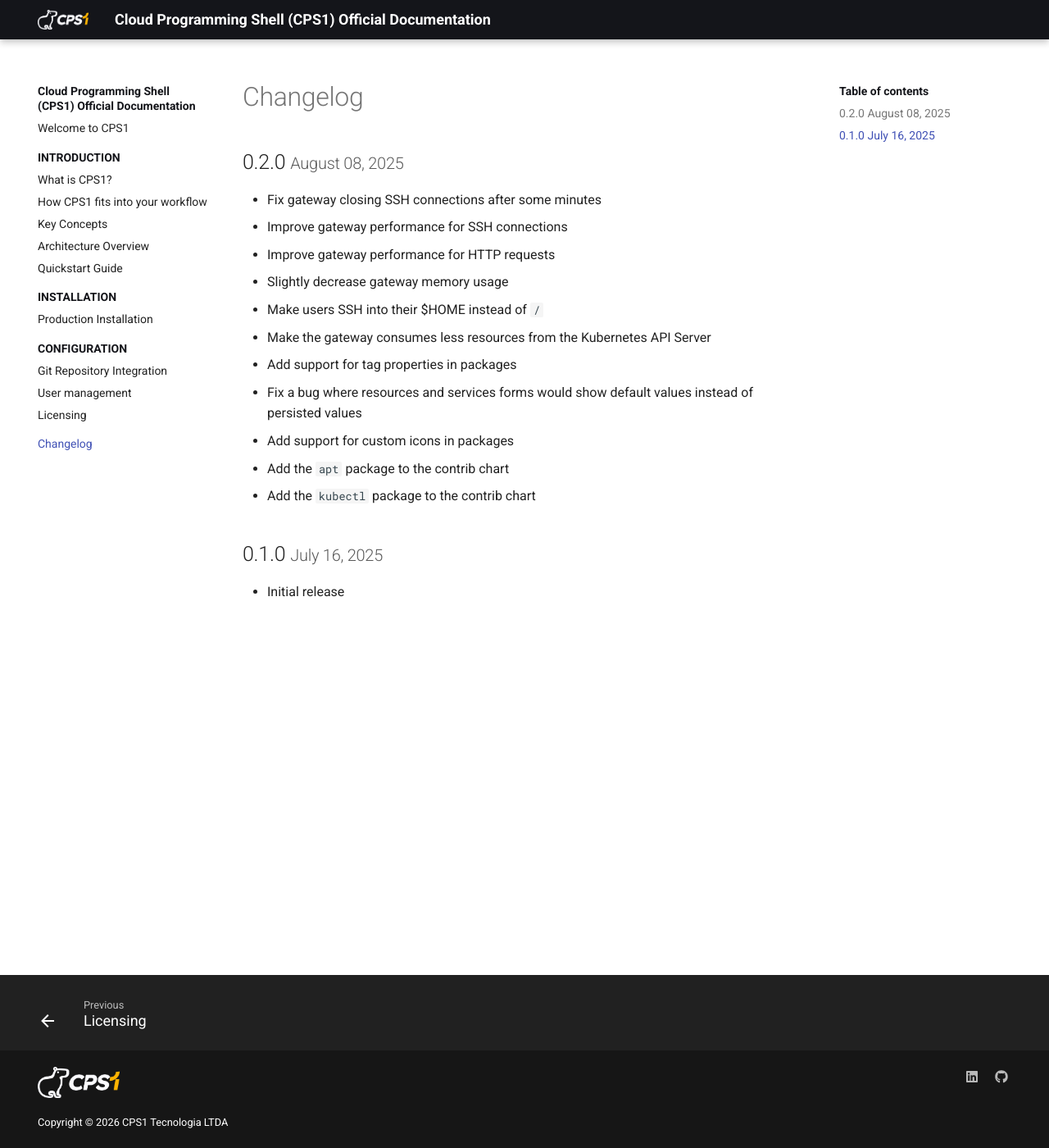
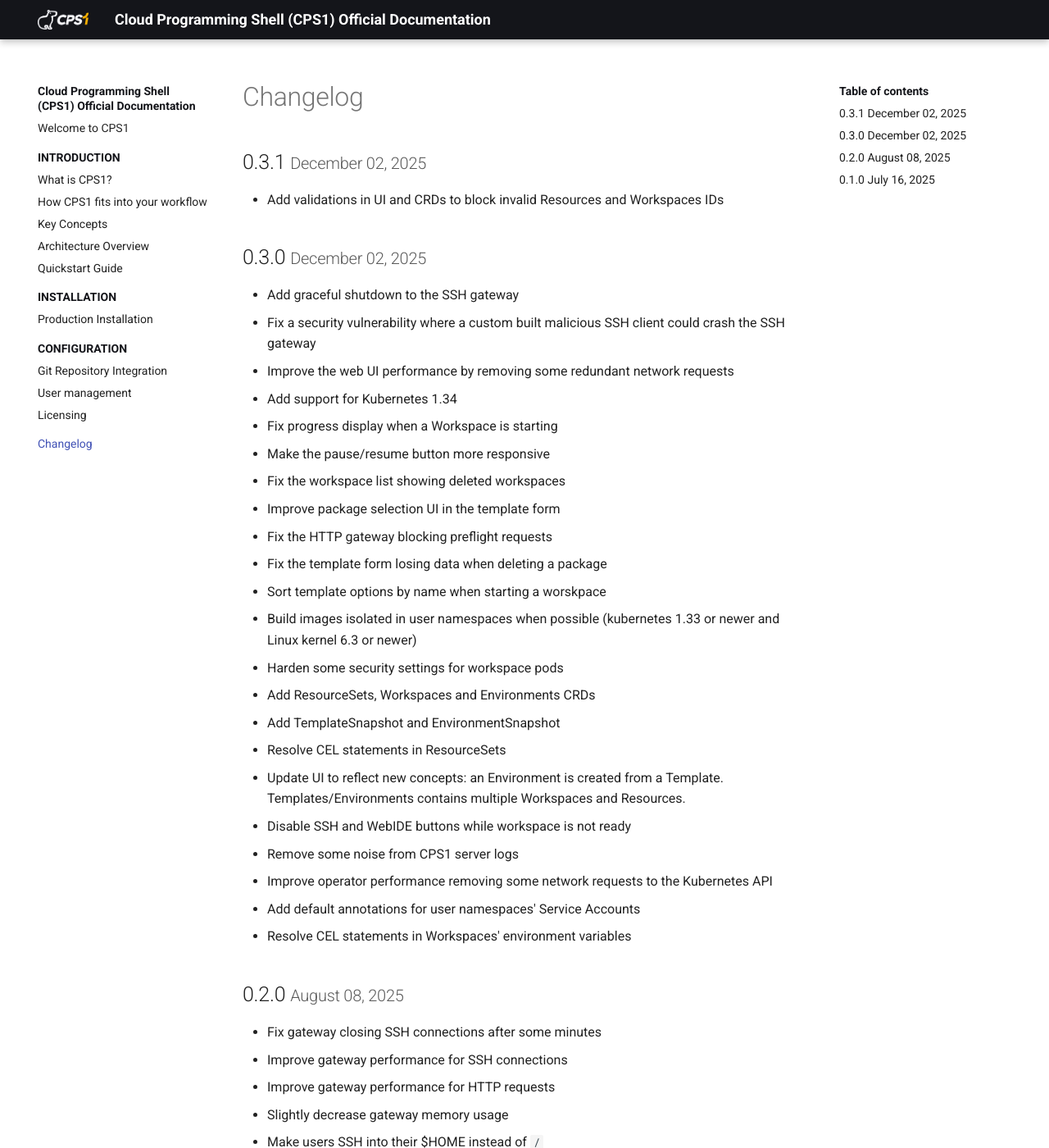
Before and after one commit to cps-1/docs, an MkDocs documentation site: the page built from docs/changelog.md, in a window 1280 px wide and 1400 px high. Shown: the whole window at 82% size. Built offline with MkDocs 1.6.1 and Material for MkDocs 9.7.7, drawn with Linux system fonts in a browser that asks for light colours; the version menu is left out.

Commit message:
docs: add changelog for v0.3

```diff
--- a/docs/changelog.md
+++ b/docs/changelog.md
@@ -1,4 +1,33 @@
 # Changelog
+
+## 0.3.1 <small>December 02, 2025</small> { id="0.3.1" }
+
+- Add validations in UI and CRDs to block invalid Resources and Workspaces IDs
+
+## 0.3.0 <small>December 02, 2025</small> { id="0.3.0" }
+
+- Add graceful shutdown to the SSH gateway
+- Fix a security vulnerability where a custom built malicious SSH client could crash the SSH gateway
+- Improve the web UI performance by removing some redundant network requests
+- Add support for Kubernetes 1.34
+- Fix progress display when a Workspace is starting
+- Make the pause/resume button more responsive
+- Fix the workspace list showing deleted workspaces
+- Improve package selection UI in the template form
+- Fix the HTTP gateway blocking preflight requests
+- Fix the template form losing data when deleting a package
+- Sort template options by name when starting a worskpace
+- Build images isolated in user namespaces when possible (kubernetes 1.33 or newer and Linux kernel 6.3 or newer)
+- Harden some security settings for workspace pods
+- Add ResourceSets, Workspaces and Environments CRDs
+- Add TemplateSnapshot and EnvironmentSnapshot
+- Resolve CEL statements in ResourceSets
+- Update UI to reflect new concepts: an Environment is created from a Template. Templates/Environments contains multiple Workspaces and Resources.
+- Disable SSH and WebIDE buttons while workspace is not ready
+- Remove some noise from CPS1 server logs
+- Improve operator performance removing some network requests to the Kubernetes API
+- Add default annotations for user namespaces' Service Accounts
+- Resolve CEL statements in Workspaces' environment variables
 
 ## 0.2.0 <small>August 08, 2025</small> { id="0.2.0" }
 
```
